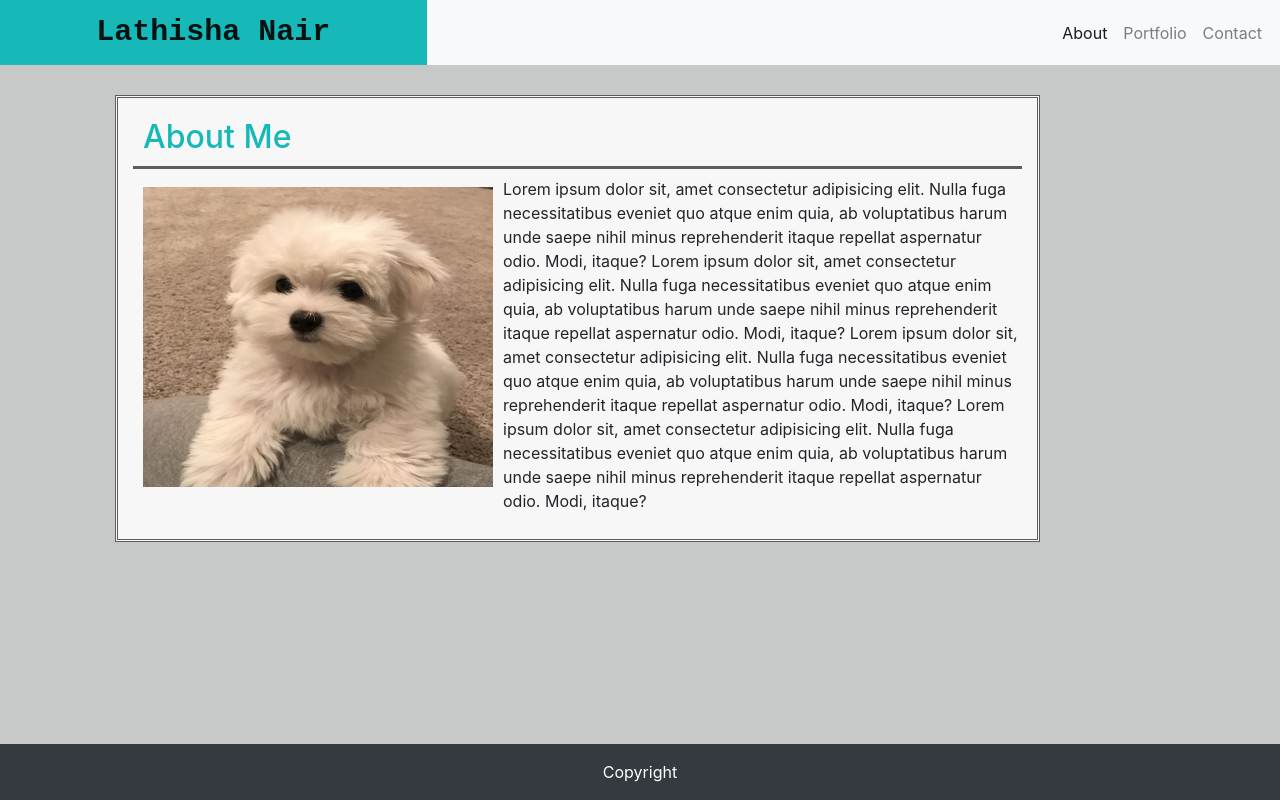
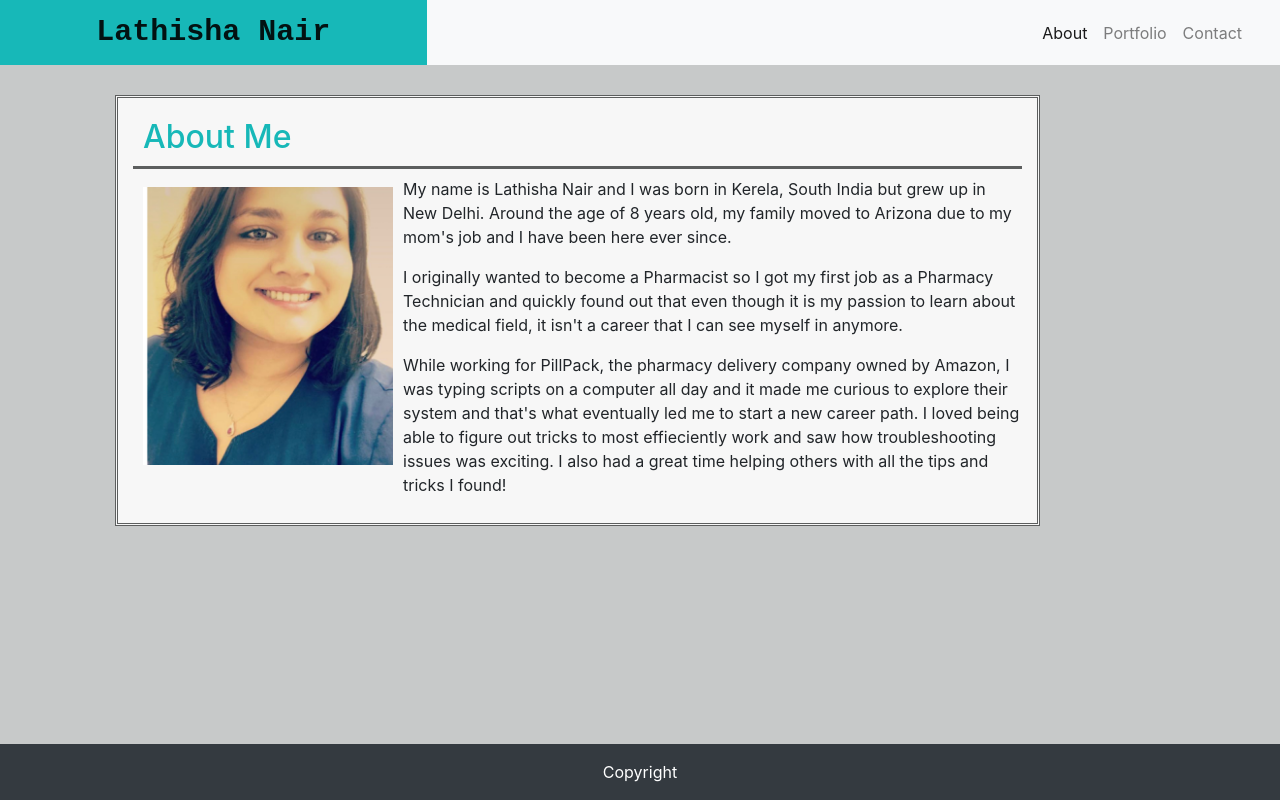
Before and after one commit to lnair1997/HW2-Portfolio, a plain HTML site: page index.html in a window 1280 px wide. Drawn offline with nearby package versions, Linux system fonts and the light colour scheme.

Commit message:
pics and href updated

```diff
--- a/Assets/style.css
+++ b/Assets/style.css
@@ -17,7 +17,7 @@ body {
 }
 
 .navbar-nav {
-    margin: 10px;
+    margin: 10px 30px;
 }
 
 section {
@@ -34,9 +34,8 @@ h2 {
     padding: 10px;
 }
 
-img {
-    height:300px;
-    width:350px;
+.picOfMe {
+    max-width: 250px;
     margin: 10px;
 }
 
@@ -53,3 +52,7 @@ footer {
     margin: 10px;
     padding: 0px;
 }
+
+p {
+    padding-left: 10px;
+}
--- a/index.html
+++ b/index.html
@@ -15,6 +15,7 @@
 </head>
 
 <!-- Navigation Bar -->
+
 <body>
     <header>
         <nav class="navbar navbar-expand-md navbar-light bg-light">
@@ -40,38 +41,28 @@
         </nav>
     </header>
 
-<!-- Main Content -->
+    <!-- Main Content -->
 
     <div class="container">
 
         <section class="col-sm-11 col-md-9 col-lg-10">
             <h2>About Me</h2>
-            <img class="float-left" src="./Assets/Puppy pic.jpg" alt="My puppy" />
+            <img class="float-left picOfMe" src="./Assets/PicofMe.JPG" alt="Selfie of Lathisha Nair" />
             <p>
-                Lorem ipsum dolor sit, amet consectetur adipisicing elit. Nulla fuga necessitatibus eveniet quo
-                atque enim
-                quia, ab voluptatibus harum unde saepe nihil minus reprehenderit itaque repellat aspernatur
-                odio.
-                Modi,
-                itaque?
-                Lorem ipsum dolor sit, amet consectetur adipisicing elit. Nulla fuga necessitatibus eveniet quo
-                atque enim
-                quia, ab voluptatibus harum unde saepe nihil minus reprehenderit itaque repellat aspernatur
-                odio.
-                Modi,
-                itaque?
-                Lorem ipsum dolor sit, amet consectetur adipisicing elit. Nulla fuga necessitatibus eveniet quo
-                atque enim
-                quia, ab voluptatibus harum unde saepe nihil minus reprehenderit itaque repellat aspernatur
-                odio.
-                Modi,
-                itaque?
-                Lorem ipsum dolor sit, amet consectetur adipisicing elit. Nulla fuga necessitatibus eveniet quo
-                atque enim
-                quia, ab voluptatibus harum unde saepe nihil minus reprehenderit itaque repellat aspernatur
-                odio.
-                Modi,
-                itaque?
+                My name is Lathisha Nair and I was born in Kerela, South India but grew up in New Delhi. Around the age
+                of 8 years old, my family moved to Arizona due to my mom's job and I have been here ever since.
+            </p>
+            <p>
+                I originally wanted to become a Pharmacist so I got my first job as a Pharmacy Technician and quickly
+                found out that even though it is my passion to learn about the medical field, it isn't a career that I
+                can see myself in anymore.
+            </p>
+            <p>
+                While working for PillPack, the pharmacy delivery company owned by Amazon, I was typing scripts on a
+                computer all day and it made me curious to explore their system and that's what eventually led me to
+                start a new career path. I loved being able to figure out tricks to most effieciently work and saw how
+                troubleshooting issues was exciting. I also had a great time helping others with all the tips and tricks
+                I found!
             </p>
         </section>
 
```
Also changed, not shown: portfolio.html (+10 -37 lines), Assets/Instagram.jpg (added), Assets/Linkedin.jpg (added), Assets/PicofMe.JPG (added), Assets/Puppy pic.jpg (deleted), 2 other files.
